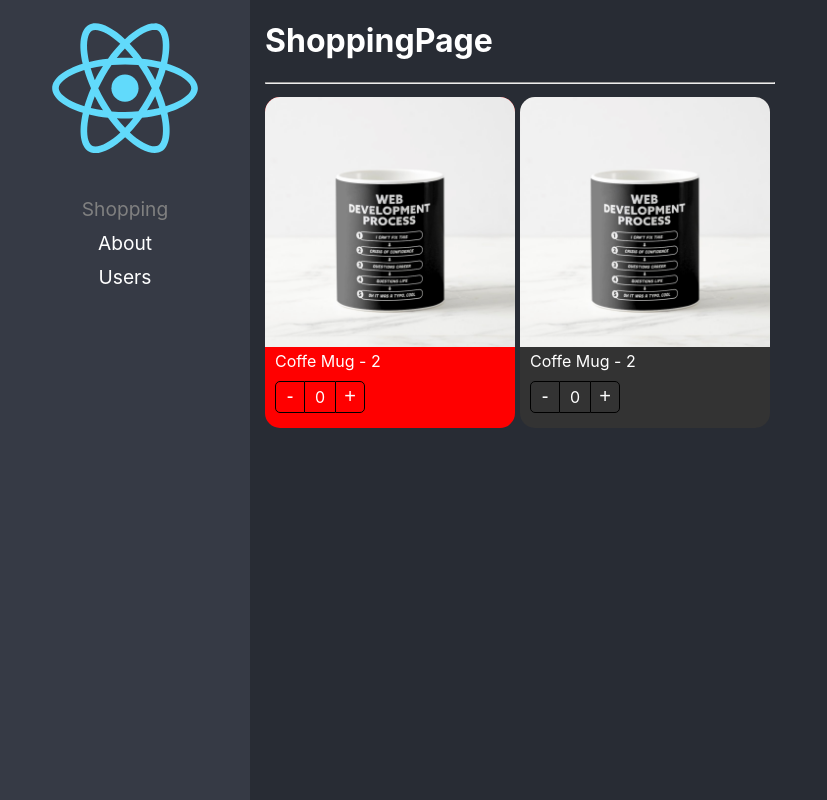
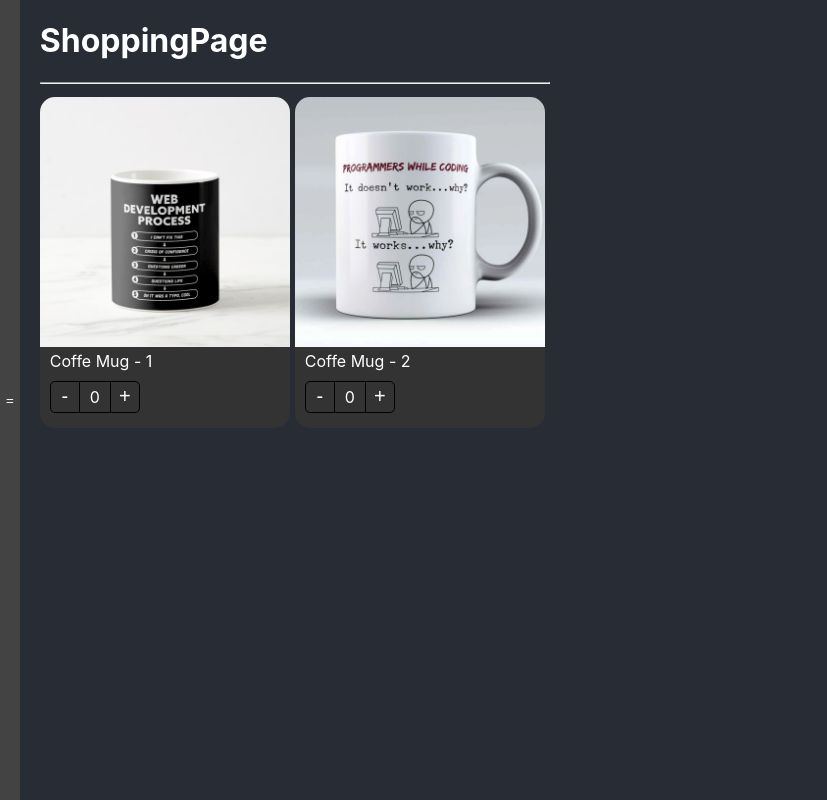
Before and after one commit to kev-rs/react-adv, a React (Create React App) app: page / in a window 1280 px wide. Shown: the whole page, without its empty margins (0-827 px from the left). Built offline with nearby package versions, Linux system fonts and the light colour scheme.

Commit message:
control-props-v1

```diff
--- a/src/02-components-patterns/components/ProductCart.tsx
+++ b/src/02-components-patterns/components/ProductCart.tsx
@@ -1,12 +1,12 @@
 import { useProduct } from '../hooks/useProduct';
-import styles from '../styles/styles.module.css'
 import { Provider } from '../context/store';
 import { Props } from '../models/shop.interfaces';
+import styles from '../styles/styles.module.css'
 
 
-export const ProductCart = ({product, children, className, style}:Props) => {
+export const ProductCart = ({product, children, className, style, onChange, counter}:Props) => {
 
-    const { value, increaseBy } = useProduct();
+    const { value, increaseBy } = useProduct({onChange, product, counter});
 
   return (
     <div
--- a/src/02-components-patterns/hooks/useProduct.ts
+++ b/src/02-components-patterns/hooks/useProduct.ts
@@ -1,12 +1,26 @@
-import { useState } from "react";
+import { useEffect, useState } from "react";
+import { Product, On_change } from '../models/shop.interfaces';
 
-export const useProduct = () => {
+export interface Args {
+    product: Product;
+    onChange?: (Props:On_change) => void;
+    counter?: number;
+}
+
+export const useProduct = ({onChange, product, counter=0}:Args) => {
 
     const [value, setValue] = useState(0);
 
     const increaseBy = (n:number) => {
-        setValue(prev => Math.max(prev + n, 0));
+        const newValue = Math.max(value + n, 0)
+        setValue(newValue);
+
+        onChange && onChange({value: newValue, product});
     }
+
+    useEffect(() => {
+        setValue(counter);
+    }, [counter]);
 
     return { value, increaseBy };
 }
--- a/src/02-components-patterns/pages/ShoppingPage.tsx
+++ b/src/02-components-patterns/pages/ShoppingPage.tsx
@@ -1,12 +1,46 @@
 import { ProductBtns, ProductImg, ProductTitle, ProductCart } from '../components/index';
+import { On_change, Product } from '../models/shop.interfaces';
 import '../styles/modo.css'
-const product = {
+import { useState } from 'react';
+
+const products:Product[] = [
+  {
     id: '1',
+    title: 'Coffe Mug - 1',
+    img: "./coffee-mug.png",
+  },
+  {
+    id: '2',
     title: 'Coffe Mug - 2',
-  img: "./coffee-mug.png",
+    img: "./coffee-mug2.png",
+  },
+]
+
+interface ProductInCart extends Product {
+  counter: number;
 }
 
 const ShoppingPage = () => {
+
+  const [cart, setCart] = useState<{[key:string]:ProductInCart}>({})
+
+  console.log(cart);
+
+
+  const handleChange = ({value, product}:On_change) => {
+    setCart(prev => {
+      if(value === 0) {
+        const { [product.id]:toDelete, ...rest } = prev;
+        return { ...rest }
+      }
+
+      return {
+        ...prev,
+        [product.id]: { ...product, counter: value }
+      }
+    })
+  }
+
   return (
     <div>
         <h1>ShoppingPage</h1>
@@ -15,27 +49,60 @@ const ShoppingPage = () => {
           display: 'flex',
           flexWrap: 'wrap',
         }}>
+          {
+            products.map(product => (
               <ProductCart
+                onChange={handleChange}
+                counter={cart[product.id]?.counter || 0}
+                key={product.id}
                 product={product}
                 className='dark'
                 style={{
-              backgroundColor: 'red'
+                  backgroundColor: '#333'
                 }}
               >
                 <ProductCart.Img className='custom-img' />
                 <ProductCart.Title className='text-white' />
                 <ProductCart.Btns className='text-white' />
               </ProductCart>
+            ))
+          }
+        </div>
 
+        <div className='product-cart-aside'>
+          {
+              Object.entries(cart).map(([key, value]) => (
                 <ProductCart
-            product={product}
+                  onChange={handleChange}
+                  counter={value.counter}
+                  key={key}
+                  product={value}
                   className='dark'
+                  style={{
+                    backgroundColor: '#333',
+                    width: '100px',
+                  }}
                 >
-            <ProductImg className='custom-img' />
-            <ProductTitle className='text-white' />
-            <ProductBtns className='text-white'/>
-
+                  <ProductCart.Img className='custom-img' />
+                  <ProductCart.Btns className='text-white' />
                 </ProductCart>
+            ))
+            // products.map(product => (
+            //   (cart[product.id]) &&
+            //     <ProductCart
+            //       key={product.id}
+            //       product={product}
+            //       className='dark'
+                  // style={{
+                  //   backgroundColor: '#333',
+                  //   width: '100px'
+                  // }}
+            //     >
+            //       <ProductCart.Img className='custom-img' />
+            //       <ProductCart.Btns className='text-white' />
+            //     </ProductCart>
+            // ))
+          }
         </div>
     </div>
   )
--- a/src/Routes/Nav.routes.tsx
+++ b/src/Routes/Nav.routes.tsx
@@ -1,9 +1,27 @@
-import React from 'react'
+import { useState } from 'react';
 import { NavLink } from 'react-router-dom';
 import logo from "../logo.svg"
 const Nav = () => {
+
+  const [value, setValue] = useState(false);
+
   return (
-    <nav>
+    <>
+    {
+    !value &&
+      <button
+            className='nav-btn nav-btn-style'
+            onClick={() => setValue(!value)}
+      >=</button>
+    }
+    {
+      value &&
+
+      <nav className='nav-cart'>
+        <button
+          className='nav-btn'
+          onClick={() => setValue(!value)}
+        >x</button>
         <img src={logo} alt="react-logo" />
         <ul>
           <li>
@@ -26,6 +44,8 @@ const Nav = () => {
           </li>
         </ul>
       </nav>
+    }
+    </>
 )
 }
 
--- a/src/index.css
+++ b/src/index.css
@@ -51,3 +51,38 @@ html,body {
     color: grey;
     transition: all .3s ease-out;
   }
+
+.nav-cart {
+  animation: nav 0.3s;
+}
+
+@keyframes nav {
+  from {transform: translateX(-60px);}
+  to {transform: translateX(0);}
+}
+
+.nav-btn {
+    border: none;
+    background: #333;
+    color: #fff;
+}
+
+.nav-btn:hover {
+  cursor: pointer;
+}
+
+.nav-btn-style {
+  margin-right: 20px;
+  height: 100vh;
+  transition: all .3s;
+}
+
+.nav-btn-style:hover {
+  background: #434343;
+}
+
+.product-cart-aside {
+  position: fixed;
+  top: 0px;
+  right: 0px;
+}
```
Also changed, not shown: src/02-components-patterns/components/ProductBtns.tsx (+12 -5 lines), src/02-components-patterns/models/shop.interfaces.ts (+13 -2 lines), public/coffee-mug2.png (added). Lines whose indentation alone changed are shown as unchanged.
